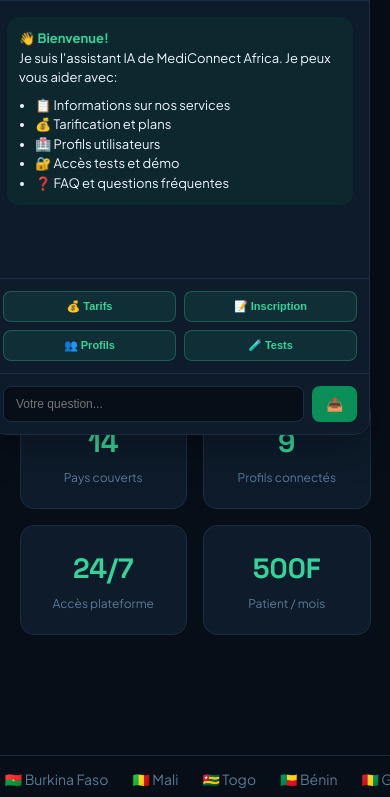
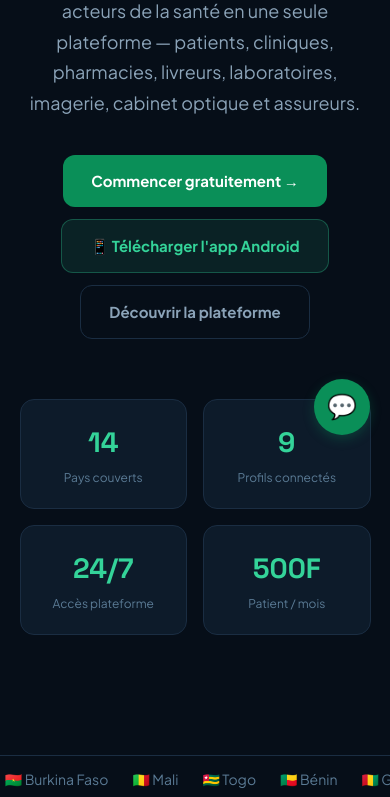
Before and after one commit to keuming/mediconnect4africa-vitrine, a website: page public/mediconnect.html in a window 390 px wide. Shown: the part 389-1186 px from the top of the page. Drawn offline with Linux system fonts and the light colour scheme.

Commit message:
fix: mobile — chatbot ferme par defaut, double hamburger supprime, width responsive

```diff
--- a/public/mediconnect.html
+++ b/public/mediconnect.html
@@ -294,7 +294,6 @@
       <div class="logo-icon">+</div>
       <span><span>Medi</span>Connect</span>
     </a>
-    <button class="sidebar-toggle" onclick="toggleSidebar()">☰</button>
   </div>
 </nav>
 
@@ -869,7 +868,7 @@
 </script>
 
 <!-- CHATBOT WIDGET -->
-<div id="chatbot-widget" style="position:fixed; bottom:20px; right:20px; width:380px; height:500px; background:var(--bg); border:1px solid var(--border); border-radius:16px; box-shadow:0 10px 40px rgba(0,0,0,0.3); display:flex; flex-direction:column; z-index:9999; font-family:'Plus Jakarta Sans',sans-serif;">
+<div id="chatbot-widget" style="position:fixed; bottom:20px; right:20px; width:min(380px, calc(100vw - 20px)); height:500px; display:none; background:var(--bg); border:1px solid var(--border); border-radius:16px; box-shadow:0 10px 40px rgba(0,0,0,0.3); display:flex; flex-direction:column; z-index:9999; font-family:'Plus Jakarta Sans',sans-serif;">
   <!-- Header -->
   <div style="padding:16px; border-bottom:1px solid var(--border); display:flex; justify-content:space-between; align-items:center; background:linear-gradient(135deg,#0A8F58 0%,#065F3C 100%); border-radius:16px 16px 0 0;">
     <div style="display:flex; align-items:center; gap:10px;">
@@ -915,7 +914,7 @@
 </div>
 
 <!-- Chatbot Toggle Button (when minimized) -->
-<button id="chatbot-toggle" onclick="toggleChatbot()" style="position:fixed; bottom:20px; right:20px; width:56px; height:56px; border-radius:50%; background:var(--green); border:none; color:#fff; font-size:24px; cursor:pointer; box-shadow:0 4px 12px rgba(10,143,88,0.3); display:none; z-index:9998; transition:all 0.2s;" onmouseover="this.style.background='var(--greenD)'" onmouseout="this.style.background='var(--green)'">💬</button>
+<button id="chatbot-toggle" onclick="toggleChatbot()" style="position:fixed; bottom:20px; right:20px; width:56px; height:56px; border-radius:50%; background:var(--green); border:none; color:#fff; font-size:24px; cursor:pointer; box-shadow:0 4px 12px rgba(10,143,88,0.3); display:flex; z-index:9998; transition:all 0.2s;" onmouseover="this.style.background='var(--greenD)'" onmouseout="this.style.background='var(--green)'">💬</button>
 
 <script>
 const CHATBOT_KNOWLEDGE = {
@@ -1009,6 +1008,15 @@ function toggleChatbot() {
   widget.style.display = chatbotMinimized ? 'none' : 'flex';
   toggle.style.display = chatbotMinimized ? 'flex' : 'none';
 }
+
+// Initialisation : chatbot ferme par defaut
+document.addEventListener('DOMContentLoaded', function() {
+  chatbotMinimized = true;
+  document.getElementById('chatbot-widget').style.display = 'none';
+  document.getElementById('chatbot-toggle').style.display = 'flex';
+  document.getElementById('chatbot-toggle').style.alignItems = 'center';
+  document.getElementById('chatbot-toggle').style.justifyContent = 'center';
+});
 
 function addChatbotMessage(role, content) {
   const messagesDiv = document.getElementById('chatbot-messages');
```
